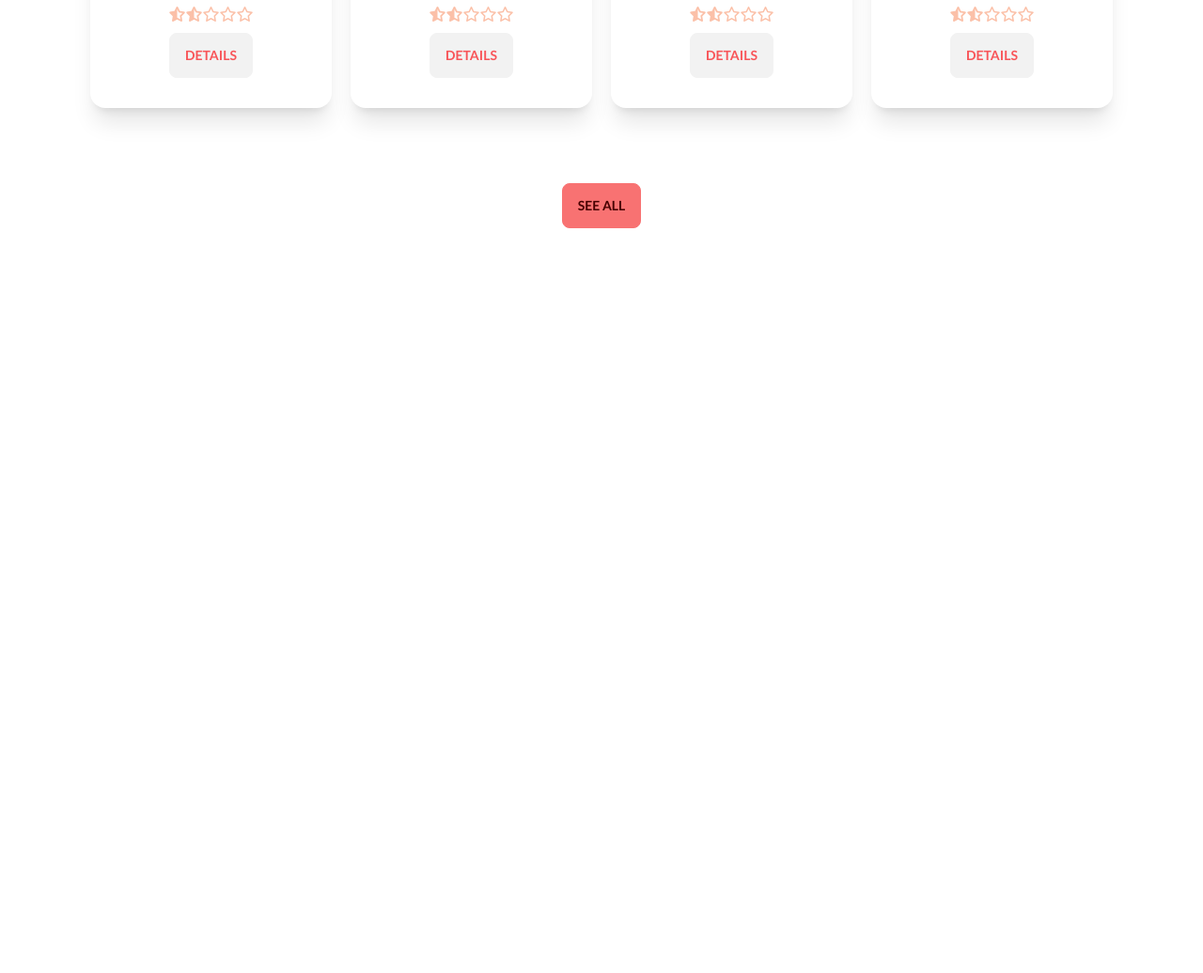
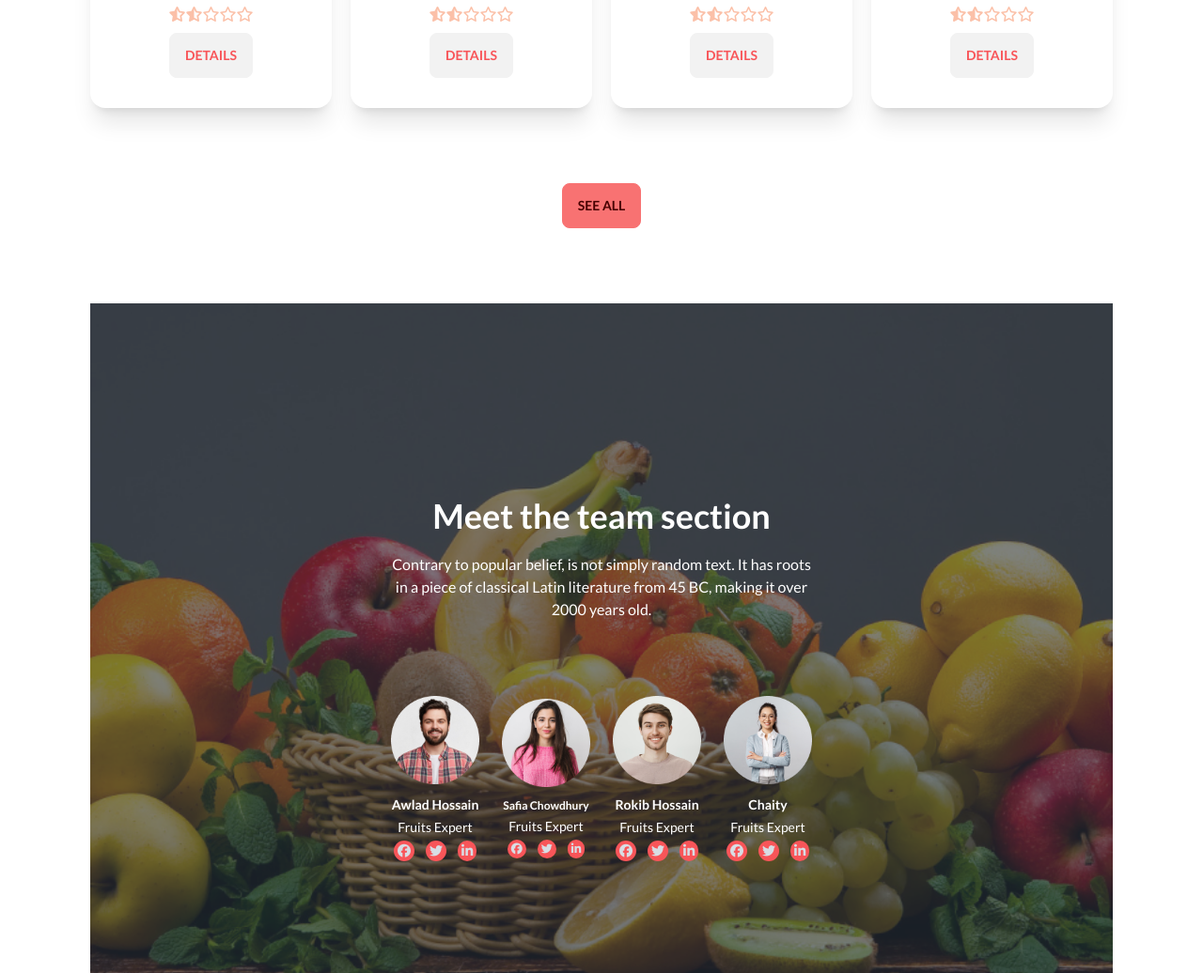
Before and after one commit to muna564/assignment-3, a plain HTML site: page index.html in a window 1280 px wide. Shown: the part 1567-2603 px from the top of the page at 94% size. Before the commit the page ends 1870 px from the top, so only its background shows below. Drawn offline with nearby package versions, Linux system fonts and the light colour scheme.

Commit message:
added the meet team section

```diff
--- a/index.html
+++ b/index.html
@@ -376,6 +376,142 @@
       </section>
 
       <!-- meet the team section -->
+
+      <section class="max-w-6xl mx-auto my-10 py-5 px-8 md:px16 lg:px24">
+        <div
+          class="hero min-h-screen"
+          style="background-image: url(./images/banner1.png)"
+        >
+          <div class="hero-overlay bg-opacity-60"></div>
+          <div class="hero-content text-center text-neutral-content">
+            <div class="max-w-md">
+              <h1 class="mb-5 text-4xl font-bold text-white">
+                Meet the team section
+              </h1>
+              <p class="mb-5 text-white">
+                Contrary to popular belief, is not simply random text. It has
+                roots in a piece of classical Latin literature from 45 BC,
+                making it over 2000 years old.
+              </p>
+
+              <div
+                class="grid grid-cols-1 md:grid-cols-2 lg:grid-cols-4 gap-6 mt-20"
+              >
+                <div class="flex flex-col justify-center items-center">
+                  <div>
+                    <img src="./images/member1.png" class="mb-3" alt="" />
+                  </div>
+                  <div>
+                    <h4 class="text-sm font-bold mb-1 text-white">
+                      Awlad Hossain
+                    </h4>
+                    <p class="mb-1 text-sm text-white">Fruits Expert</p>
+                    <div class="flex justify-center items-center gap-3 text-sm">
+                      <span
+                        ><i
+                          class="fa-brands fa-facebook bg-[#F85559] rounded-full p-1"
+                        ></i
+                      ></span>
+                      <span
+                        ><i
+                          class="fa-brands fa-twitter bg-[#F85559] rounded-full p-1"
+                        ></i
+                      ></span>
+                      <span
+                        ><i
+                          class="fa-brands fa-linkedin-in bg-[#F85559] rounded-full p-1"
+                        ></i
+                      ></span>
+                    </div>
+                  </div>
+                </div>
+                <div class="flex flex-col justify-center items-center">
+                  <div>
+                    <img src="./images/member2.png" class="mb-3" alt="" />
+                  </div>
+                  <div>
+                    <h4 class="text-xs font-bold mb-1 text-white">
+                      Safia Chowdhury
+                    </h4>
+                    <p class="mb-1 text-sm text-white">Fruits Expert</p>
+                    <div class="flex justify-center items-center gap-3 text-xs">
+                      <span
+                        ><i
+                          class="fa-brands fa-facebook bg-[#F85559] rounded-full p-1"
+                        ></i
+                      ></span>
+                      <span
+                        ><i
+                          class="fa-brands fa-twitter bg-[#F85559] rounded-full p-1"
+                        ></i
+                      ></span>
+                      <span
+                        ><i
+                          class="fa-brands fa-linkedin-in bg-[#F85559] rounded-full p-1"
+                        ></i
+                      ></span>
+                    </div>
+                  </div>
+                </div>
+                <div class="flex flex-col justify-center items-center">
+                  <div>
+                    <img src="./images/member3.png" class="mb-3" alt="" />
+                  </div>
+                  <div>
+                    <h4 class="text-sm font-bold mb-1 text-white">
+                      Rokib Hossain
+                    </h4>
+                    <p class="mb-1 text-sm text-white">Fruits Expert</p>
+                    <div class="flex justify-center items-center gap-3 text-sm">
+                      <span
+                        ><i
+                          class="fa-brands fa-facebook bg-[#F85559] rounded-full p-1"
+                        ></i
+                      ></span>
+                      <span
+                        ><i
+                          class="fa-brands fa-twitter bg-[#F85559] rounded-full p-1"
+                        ></i
+                      ></span>
+                      <span
+                        ><i
+                          class="fa-brands fa-linkedin-in bg-[#F85559] rounded-full p-1"
+                        ></i
+                      ></span>
+                    </div>
+                  </div>
+                </div>
+                <div class="flex flex-col justify-center items-center">
+                  <div>
+                    <img src="./images/member4.png" class="mb-3" alt="" />
+                  </div>
+                  <div>
+                    <h4 class="text-sm font-bold mb-1 text-white">Chaity</h4>
+                    <p class="mb-1 text-sm text-white">Fruits Expert</p>
+                    <div class="flex justify-center items-center gap-3 text-sm">
+                      <span
+                        ><i
+                          class="fa-brands fa-facebook bg-[#F85559] rounded-full p-1"
+                        ></i
+                      ></span>
+                      <span
+                        ><i
+                          class="fa-brands fa-twitter bg-[#F85559] rounded-full p-1"
+                        ></i
+                      ></span>
+                      <span
+                        ><i
+                          class="fa-brands fa-linkedin-in bg-[#F85559] rounded-full p-1"
+                        ></i
+                      ></span>
+                    </div>
+                  </div>
+                </div>
+              </div>
+            </div>
+          </div>
+        </div>
+      </section>
     </main>
     <footer></footer>
   </body>
```
